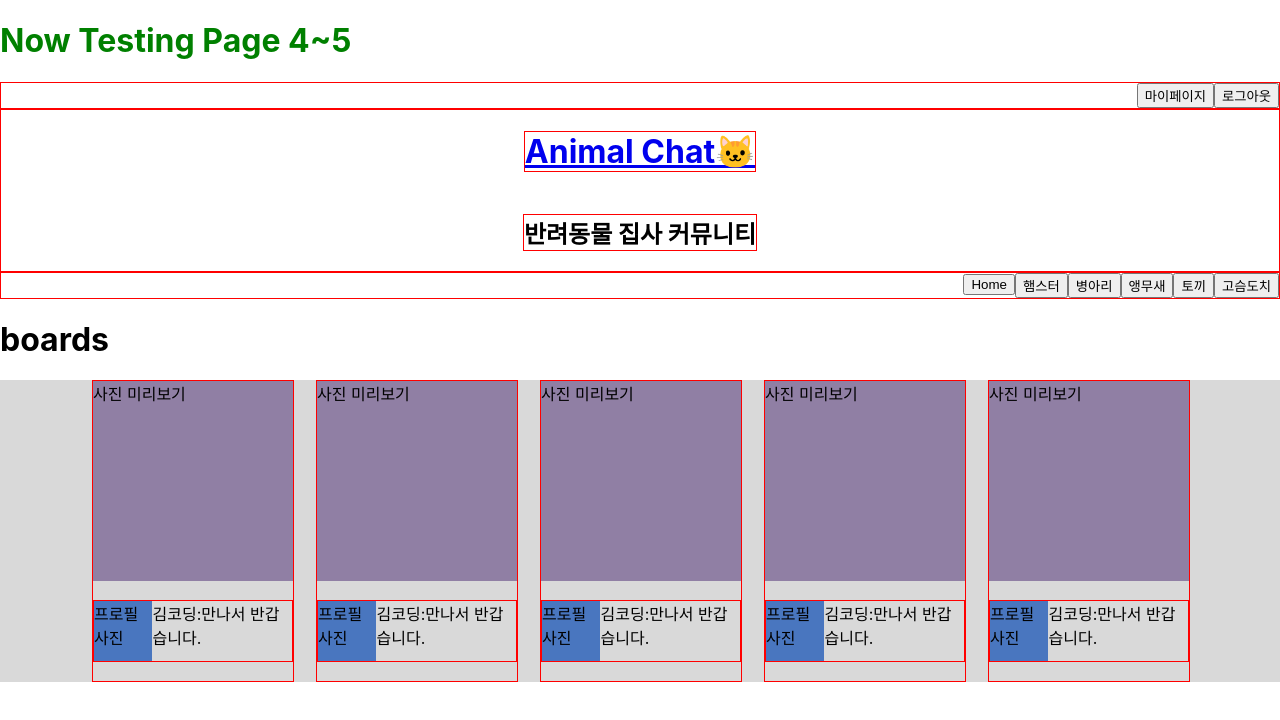
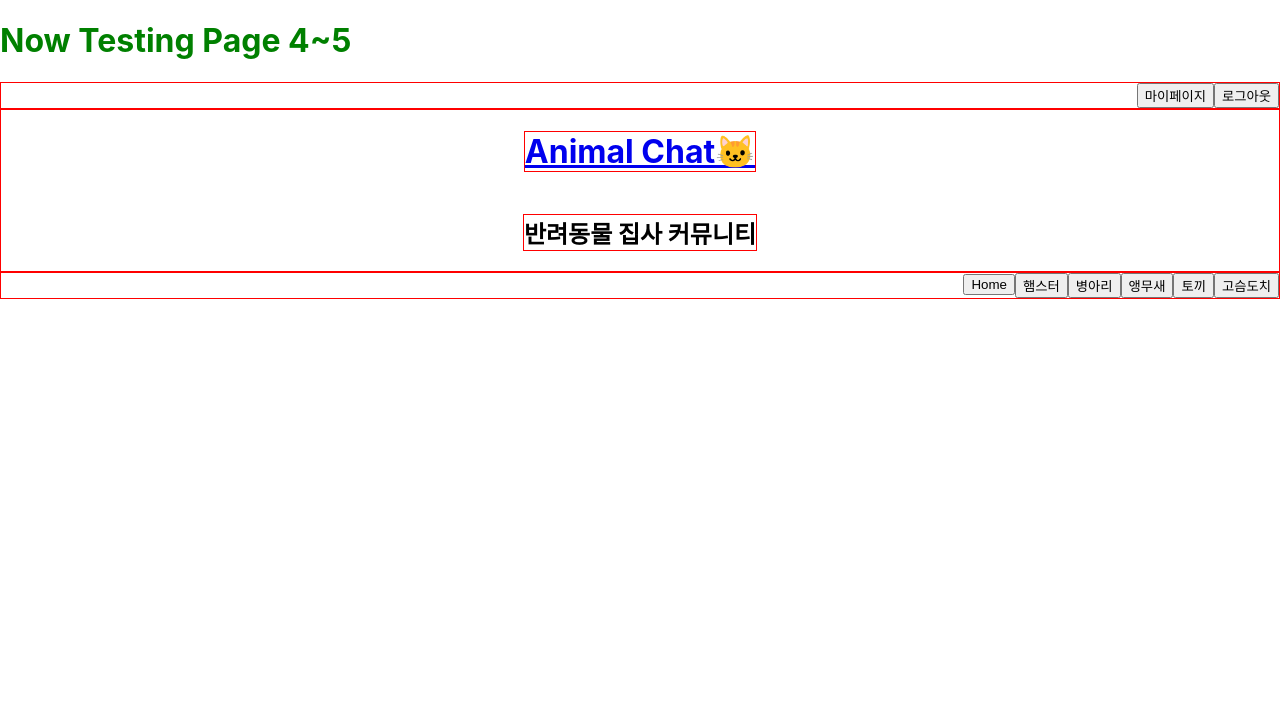
Before and after one commit to emily-hong/AnimalChat, a React (Create React App) app in the folder client/: page /board in a window 1280 px wide. Shown: the top 720 px of the page. Built offline with nearby package versions, Linux system fonts and the light colour scheme.

Commit message:
Refactor: App.js에 메인페이지 컴포넌트 사용

```diff
--- a/client/src/App.js
+++ b/client/src/App.js
@@ -1,12 +1,6 @@
 import React from "react"
 import './App.css'
-// import { Switch, Route } from "react-router-dom"
 import MainPage from "./pages/4.mainPage"
-// import Hamster from "./pages/5-1.hamster"
-// import Chick from "./pages/5-2.chick"
-// import Parrot from "./pages/5-3.parrot"
-// import Rabbit from "./pages/5-4.rabbit"
-// import Hedgehog from "./pages/5-5.hedgehog"
 
 function App() {
   // testing
--- a/client/src/pages/4.mainPage.js
+++ b/client/src/pages/4.mainPage.js
@@ -14,7 +14,7 @@ export default function MainPage(props) {
       <Header />
       <Navigation />
       <Switch>
-        <Route exact path="/board">
+        <Route exact path="/board/all">
           <Main />
         </Route>
         <Route path="/board/hamster">
```
